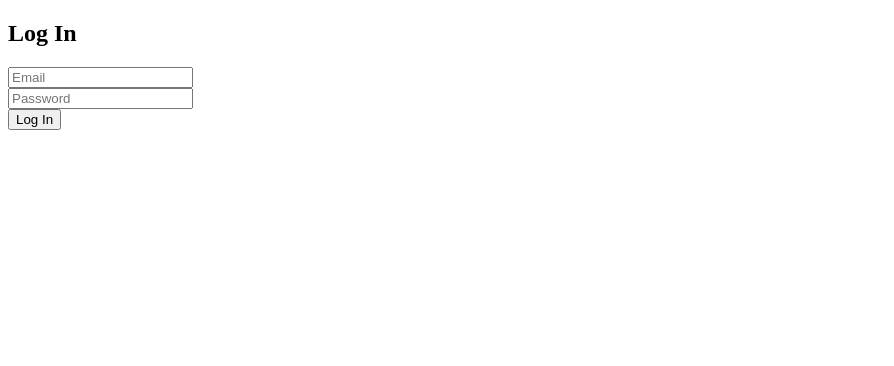
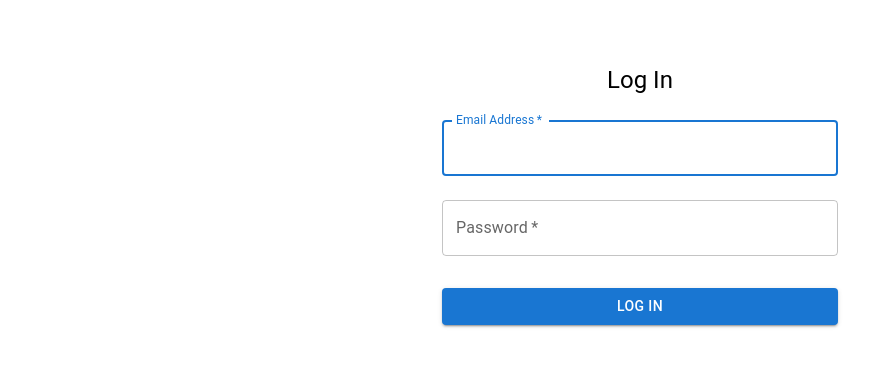
Before and after one commit to tatqiang/qshe-pwa, a React (Vite) app: page /login in a window 1280 px wide. Shown: the top 366 px of the page, without its empty margins (0-894 px from the left). Built offline with nearby package versions, Linux system fonts and the light colour scheme; no server answers.

Commit message:
register

```diff
--- a/src/main.tsx
+++ b/src/main.tsx
@@ -3,6 +3,7 @@
 import React from 'react';
 import ReactDOM from 'react-dom/client';
 import { createBrowserRouter, RouterProvider } from "react-router-dom";
+import { ThemeProvider, createTheme, CssBaseline } from '@mui/material';
 
 // Providers
 import { AuthProvider } from './contexts/AuthContext';
@@ -15,6 +16,8 @@ import LoginPage from './pages/Login.tsx';
 import RegisterPage from './pages/Register.tsx';
 import DashboardPage from './pages/Dashboard.tsx';
 import IncidentReportPage from './pages/IncidentReport.tsx';
+
+const theme = createTheme();
 
 const router = createBrowserRouter([
   {
--- a/src/pages/Login.tsx
+++ b/src/pages/Login.tsx
@@ -1,42 +1,82 @@
-// src/pages/Login.jsx
+// src/pages/Login.tsx
+
 import React, { useState } from 'react';
 import { useAuth } from '../contexts/AuthContext';
-import { useNavigate } from 'react-router-dom'; // <-- import useNavigate
+import { useNavigate } from 'react-router-dom';
+import { Container, Box, Typography, TextField, Button, Alert } from '@mui/material';
 
-export default function Login() {
+export default function LoginPage() {
   const { signInWithPassword } = useAuth();
-  const navigate = useNavigate(); // <-- hook สำหรับเปลี่ยนหน้า
+  const navigate = useNavigate();
   const [email, setEmail] = useState('');
   const [password, setPassword] = useState('');
   const [error, setError] = useState('');
   const [loading, setLoading] = useState(false);
 
-  async function handleSubmit(e: React.FormEvent) {
+  const handleSubmit = async (e: React.FormEvent) => {
     e.preventDefault();
     try {
       setError('');
       setLoading(true);
-      const { data, error } = await signInWithPassword(email, password);
+      const { error } = await signInWithPassword(email, password);
       if (error) throw error;
-      // ถ้า Login สำเร็จ ให้เด้งไปหน้า Dashboard
       navigate('/dashboard');
-    } catch (err) {
-      setError(err.message);
+    } catch (err: any) {
+      setError(err.message || 'Failed to log in');
     }
     setLoading(false);
-  }
+  };
 
   return (
-    <div>
-      <h2>Log In</h2>
-      {error && <p style={{ color: 'red' }}>{error}</p>}
-      <form onSubmit={handleSubmit}>
-        <input type="email" placeholder="Email" value={email} onChange={(e) => setEmail(e.target.value)} required /><br />
-        <input type="password" placeholder="Password" value={password} onChange={(e) => setPassword(e.target.value)} required /><br />
-        <button disabled={loading} type="submit">
-          {loading ? 'Logging in...' : 'Log In'}
-        </button>
-      </form>
-    </div>
+    <Container component="main" maxWidth="xs">
+      <Box
+        sx={{
+          marginTop: 8,
+          display: 'flex',
+          flexDirection: 'column',
+          alignItems: 'center',
+        }}
+      >
+        <Typography component="h1" variant="h5">
+          Log In
+        </Typography>
+        <Box component="form" onSubmit={handleSubmit} sx={{ mt: 1 }}>
+          {error && <Alert severity="error" sx={{ width: '100%', mb: 2 }}>{error}</Alert>}
+          <TextField
+            margin="normal"
+            required
+            fullWidth
+            id="email"
+            label="Email Address"
+            name="email"
+            autoComplete="email"
+            autoFocus
+            value={email}
+            onChange={(e) => setEmail(e.target.value)}
+          />
+          <TextField
+            margin="normal"
+            required
+            fullWidth
+            name="password"
+            label="Password"
+            type="password"
+            id="password"
+            autoComplete="current-password"
+            value={password}
+            onChange={(e) => setPassword(e.target.value)}
+          />
+          <Button
+            type="submit"
+            fullWidth
+            variant="contained"
+            sx={{ mt: 3, mb: 2 }}
+            disabled={loading}
+          >
+            {loading ? 'Logging In...' : 'Log In'}
+          </Button>
+        </Box>
+      </Box>
+    </Container>
   );
 }
```
